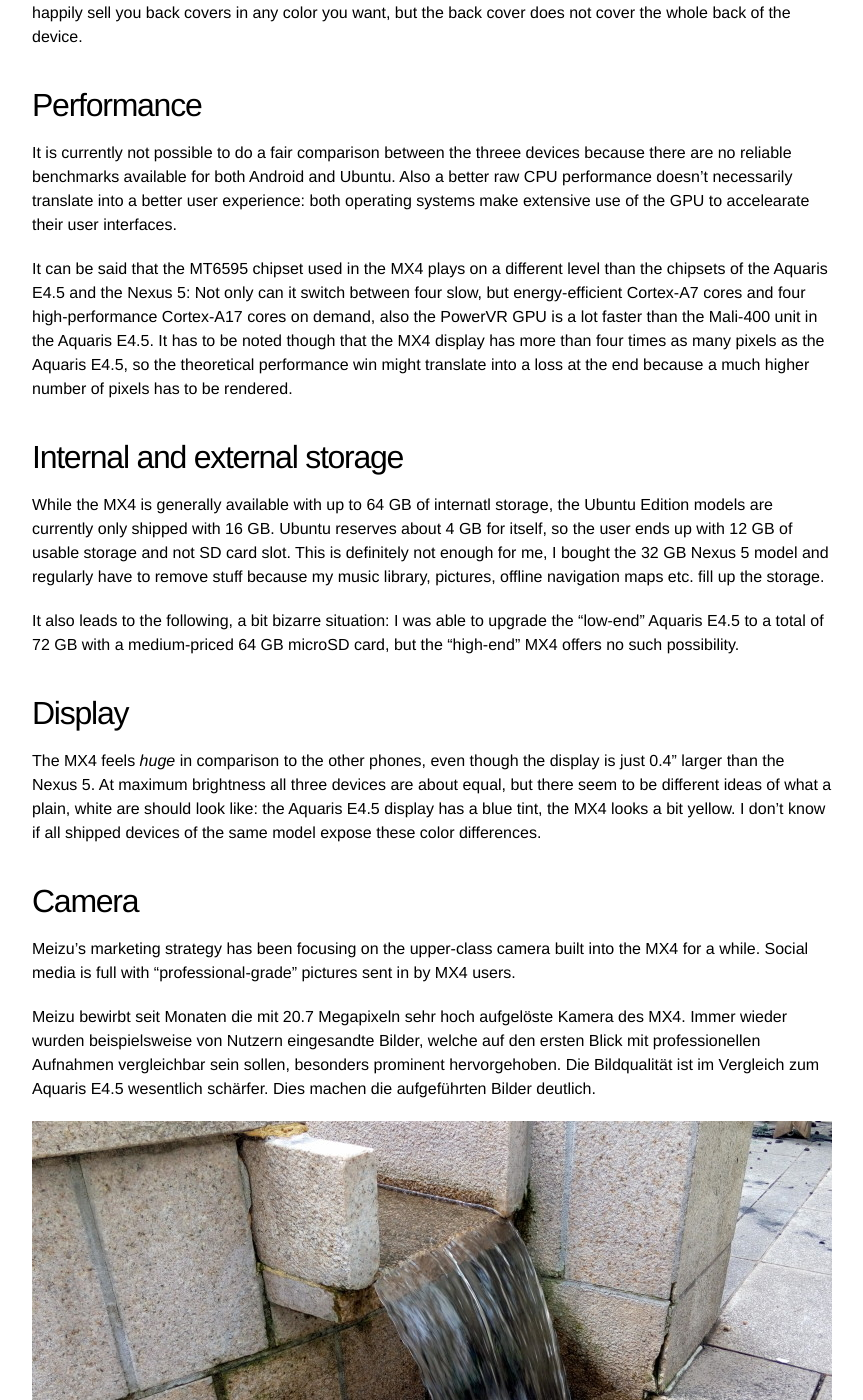
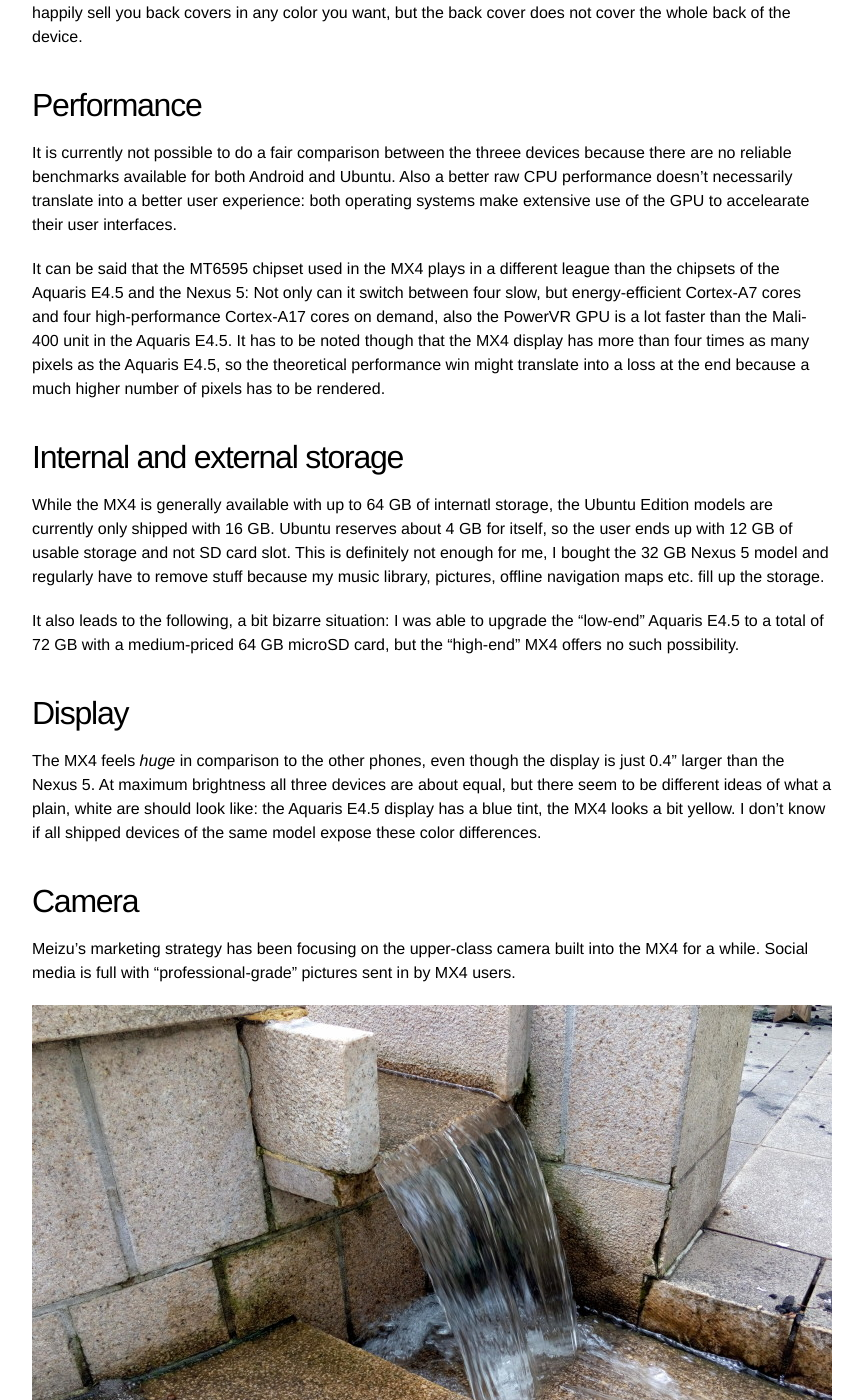
Before and after one commit to Sturmflut/sturmflut.github.io, a Jekyll site: the page built from _posts/2015-6-18-an-early-look-at-the-Meizu-MX4-ubuntu-edition.markdown, in a window 1280 px wide and 1400 px high, scrolled down 4407 px. Shown: the whole window, without its empty margins (208-1071 px from the left). Built offline with Jekyll 4.4.1, drawn with Linux system fonts in a browser that asks for light colours.

```diff
--- a/_posts/2015-6-18-an-early-look-at-the-Meizu-MX4-ubuntu-edition.markdown
+++ b/_posts/2015-6-18-an-early-look-at-the-Meizu-MX4-ubuntu-edition.markdown
@@ -65,7 +65,7 @@ Even though the MX4 is offered in white and gold colors within china, Ubuntu Ins
 
 It is currently not possible to do a fair comparison between the threee devices because there are no reliable benchmarks available for both Android and Ubuntu. Also a better raw CPU performance doesn't necessarily translate into a better user experience: both operating systems make extensive use of the GPU to accelearate their user interfaces.
 
-It can be said that the MT6595 chipset used in the MX4 plays on a different level than the chipsets of the Aquaris E4.5 and the Nexus 5: Not only can it switch between four slow, but energy-efficient Cortex-A7 cores and four high-performance Cortex-A17 cores on demand, also the PowerVR GPU is a lot faster than the Mali-400 unit in the Aquaris E4.5. It has to be noted though that the MX4 display has more than four times as many pixels as the Aquaris E4.5, so the theoretical performance win might translate into a loss at the end because a much higher number of pixels has to be rendered.
+It can be said that the MT6595 chipset used in the MX4 plays in a different league than the chipsets of the Aquaris E4.5 and the Nexus 5: Not only can it switch between four slow, but energy-efficient Cortex-A7 cores and four high-performance Cortex-A17 cores on demand, also the PowerVR GPU is a lot faster than the Mali-400 unit in the Aquaris E4.5. It has to be noted though that the MX4 display has more than four times as many pixels as the Aquaris E4.5, so the theoretical performance win might translate into a loss at the end because a much higher number of pixels has to be rendered.
 
 
 ## Internal and external storage
@@ -83,8 +83,6 @@ The MX4 feels *huge* in comparison to the other phones, even though the display
 ## Camera
 
 Meizu's marketing strategy has been focusing on the upper-class camera built into the MX4 for a while. Social media is full with "professional-grade" pictures sent in by MX4 users.
-
-Meizu bewirbt seit Monaten die mit 20.7 Megapixeln sehr hoch aufgelöste Kamera des MX4. Immer wieder wurden beispielsweise von Nutzern eingesandte Bilder, welche auf den ersten Blick mit professionellen Aufnahmen vergleichbar sein sollen, besonders prominent hervorgehoben. Die Bildqualität ist im Vergleich zum Aquaris E4.5 wesentlich schärfer. Dies machen die aufgeführten Bilder deutlich.
 
 
 ![Water]({{site.url}}/images/meizu-mx4-insider/meizumx4_photo1.JPG)
```
